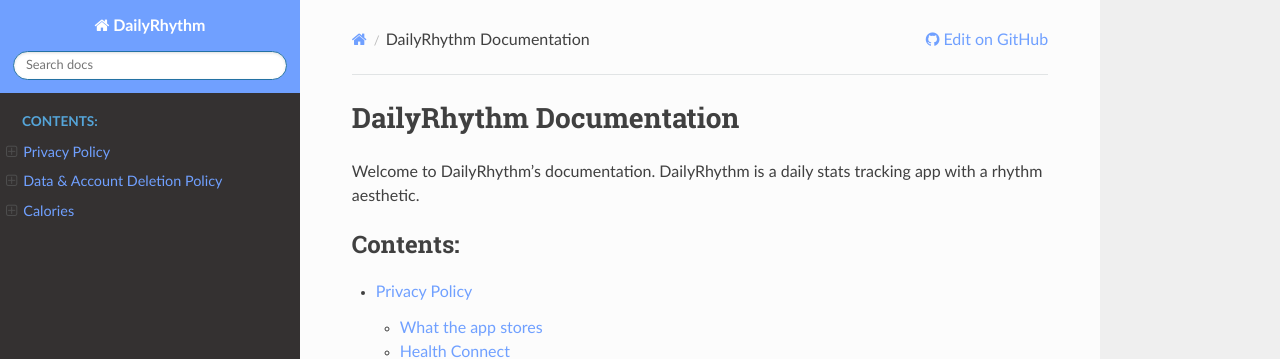
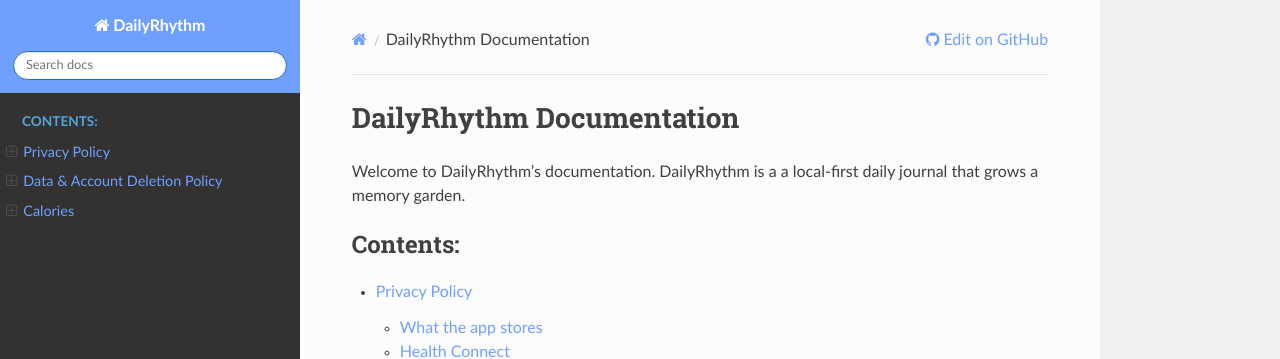
Before and after one commit to NotYuSheng/DailyRhythm, a Sphinx documentation site: the page built from docs/index.rst, in a window 1280 px wide and 1046 px high. Shown: the top 359 px of the window. Built offline with Sphinx 7.4.7 and the Read the Docs theme 3.1.0, drawn with Linux system fonts in a browser that asks for light colours.

Commit message:
chore: Version 1.1.0 (2); describe the app as a memory garden
Co-Authored-By: Claude Opus 5.5 <noreply@anthropic.com>

```diff
--- a/docs/deletion-policy.rst
+++ b/docs/deletion-policy.rst
@@ -25,7 +25,7 @@ Delete Local App Data
 4. Confirm the deletion
 
 .. note::
-   This deletes all mood tracking data, activities, and app settings stored on your device.
+   This deletes all your entries (moods, moments, meals, exercise, health data), and app settings stored on your device.
 
 Option 2: Delete Account & All Data
 ------------------------------------
@@ -84,4 +84,4 @@ If you need assistance with deleting your data or have questions about this poli
 
 *Last updated: December 25, 2025*
 
-*DailyRhythm - Daily stats tracking app with rhythm aesthetic*
+*DailyRhythm - A local-first daily journal that grows a memory garden*
--- a/docs/index.rst
+++ b/docs/index.rst
@@ -1,7 +1,7 @@
 DailyRhythm Documentation
 =========================
 
-Welcome to DailyRhythm's documentation. DailyRhythm is a daily stats tracking app with a rhythm aesthetic.
+Welcome to DailyRhythm's documentation. DailyRhythm is a a local-first daily journal that grows a memory garden.
 
 .. toctree::
    :maxdepth: 2
--- a/pubspec.yaml
+++ b/pubspec.yaml
@@ -1,5 +1,5 @@
 name: daily_rhythm
-description: "DailyRhythm - Daily stats tracking app with rhythm aesthetic"
+description: "DailyRhythm - A local-first daily journal that grows a memory garden"
 # The following line prevents the package from being accidentally published to
 # pub.dev using `flutter pub publish`. This is preferred for private packages.
 publish_to: 'none' # Remove this line if you wish to publish to pub.dev
@@ -16,7 +16,7 @@ publish_to: 'none' # Remove this line if you wish to publish to pub.dev
 # https://developer.apple.com/library/archive/documentation/General/Reference/InfoPlistKeyReference/Articles/CoreFoundationKeys.html
 # In Windows, build-name is used as the major, minor, and patch parts
 # of the product and file versions while build-number is used as the build suffix.
-version: 1.0.0+1
+version: 1.1.0+2
 
 environment:
   sdk: ^3.13.0
```
Also changed, not shown: README.md (+1 -1 lines), 2 other files.
